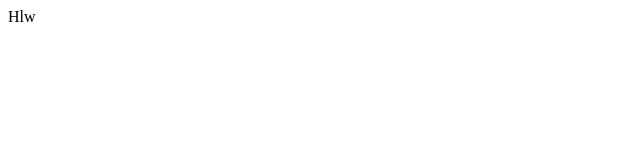
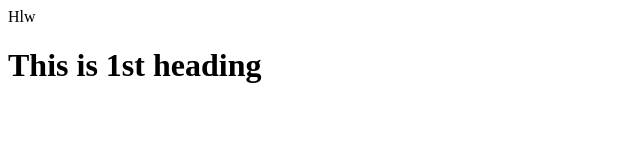
Before and after one commit to ProdipKirtania/cwdc5-1st-repo, a plain HTML site: page index.html in a window 1280 px wide. Shown: the whole page, without its empty margins (0-640 px from the left). Drawn offline with Linux system fonts and the light colour scheme.

Commit message:
1st heading added

```diff
--- a/index.html
+++ b/index.html
@@ -8,5 +8,6 @@
 </head>
 <body>
     Hlw
+    <h1>This is 1st heading</h1>
 </body>
 </html>
```
